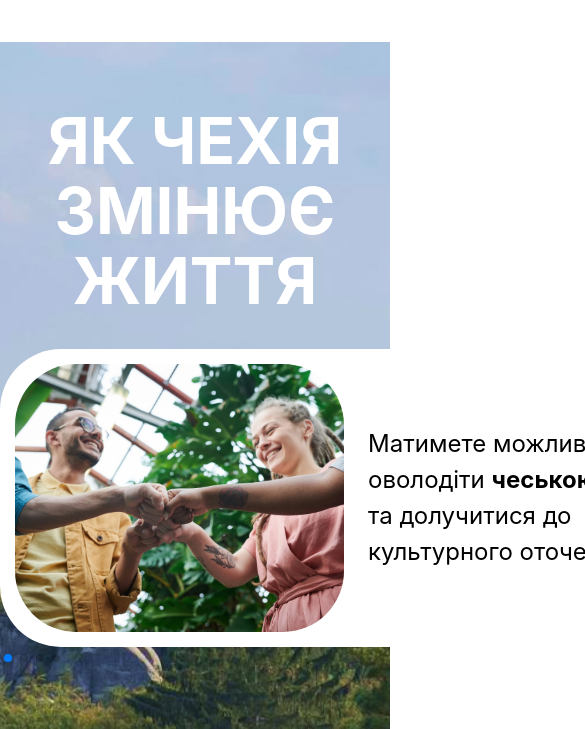
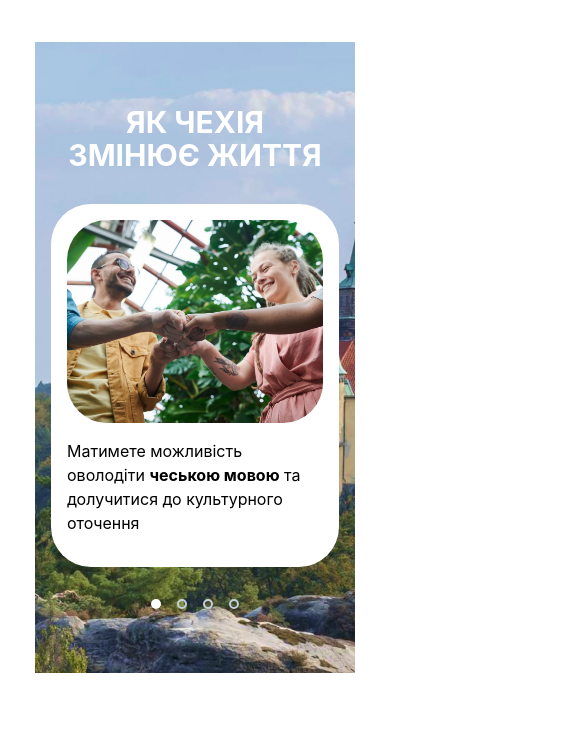
Before and after one commit to alexSili4/annas-orchids, a website built with Vite: page src/index.html in a window 390 px wide. Shown: the part 8082-8811 px from the top of the page, 585 px wide, since content can reach past the window. After the commit the page ends 8755 px from the top, so only its background shows below. Built offline with nearby package versions, Linux system fonts and the light colour scheme.

Commit message:
add life-change-section mobile styles

```diff
--- a/src/css/life-change-section.css
+++ b/src/css/life-change-section.css
@@ -1,52 +1,108 @@
 .life-change-section {
   width: 100%;
-  background-image: url("/images/life-change/bg-img-desk.jpg");
+  height: 631px;
+  background-image: url("/images/life-change/bg-img-mobile.jpg");
   background-repeat: no-repeat;
   background-position: center;
 }
 
-@media screen and (min-width: 1280px) {
-  .life-change-slider-pagination {
-    display: none;
-  }
-}
-
 .life-change-section .section-title {
   color: var(--white-color);
-  font-size: 64px;
+  font-size: 30px;
 }
 
 .life-change-slider-wrap {
   position: relative;
-  width: 716px;
   margin-top: 32px;
-  margin-left: auto;
-  margin-right: auto;
 }
 
 .life-change-card {
   display: flex;
-  align-items: center;
-  gap: 24px;
-  border-radius: 61px;
+  flex-direction: column;
+  gap: 16px;
+  border-radius: 40px;
   background-color: var(--white-color);
-  padding: 15px;
+  padding: 16px 16px 32px;
 }
 
 .life-change-card-img {
   flex-shrink: 0;
-  width: 329px;
-  height: 268px;
-  border-radius: 61px;
+  width: 256px;
+  height: 203px;
+  border-radius: 40px;
   object-fit: cover;
 }
 
 .life-change-card-text {
   color: #000000;
   font-family: Inter;
-  font-size: 24px;
+  font-size: 16px;
   font-weight: 400;
   line-height: 1.5;
+}
+
+.life-change-slider-controls-list {
+  display: none;
+}
+
+.life-change-slider-pagination {
+  display: flex;
+  align-items: center;
+  justify-content: center;
+  gap: 16px;
+  margin-top: 32px;
+}
+
+.life-change-slider-pagination .swiper-pagination-bullet {
+  width: 10px;
+  height: 10px;
+  background-color: transparent;
+  border: 2px solid #c2d1d9;
+  margin-left: 0 !important;
+  margin-right: 0 !important;
+  opacity: 1;
+  transition: background-color var(--transition-duration-and-func);
+}
+
+.life-change-slider-pagination .swiper-pagination-bullet-active {
+  background-color: var(--white-color);
+  border: none;
+}
+
+@media screen and (min-width: 1280px) {
+  .life-change-section {
+    height: auto;
+    background-image: url("/images/life-change/bg-img-desk.jpg");
+  }
+
+  .life-change-section .section-title {
+    font-size: 64px;
+    line-height: 1.1;
+  }
+
+  .life-change-slider-wrap {
+    width: 716px;
+    margin-left: auto;
+    margin-right: auto;
+  }
+
+  .life-change-card {
+    flex-direction: row;
+    gap: 24px;
+    align-items: center;
+    border-radius: 61px;
+    padding: 15px;
+    padding-right: 34px;
+  }
+
+  .life-change-card-img {
+    width: 329px;
+    height: 268px;
+    border-radius: 61px;
+  }
+
+  .life-change-card-text {
+    font-size: 24px;
   }
 
   .life-change-slider-controls-list {
@@ -61,4 +117,6 @@
   }
 
   .life-change-slider-pagination {
+    display: none;
   }
+}
--- a/src/partials/life-change-section.html
+++ b/src/partials/life-change-section.html
@@ -1,4 +1,5 @@
 <section class="life-change-section section">
+  <div class="container">
     <h2 class="section-title">як чехія<br />змінює життя</h2>
     <div class="life-change-slider-wrap">
       <div class="swiper">
@@ -76,4 +77,5 @@
         </li>
       </ul>
     </div>
+  </div>
 </section>
```
Also changed, not shown: src/images/life-change/bg-img-mobile.jpg (added). Lines whose indentation alone changed are shown as unchanged.
